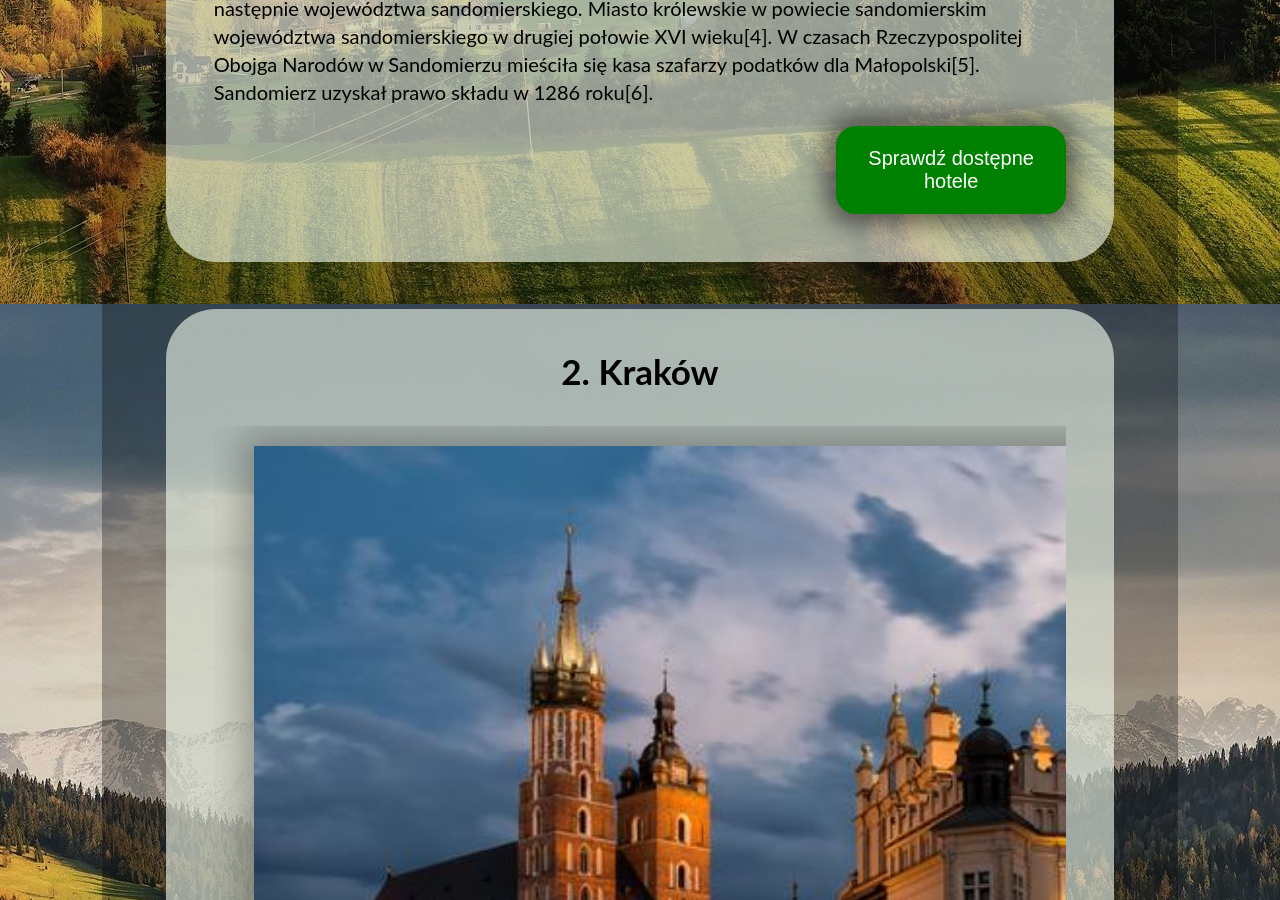
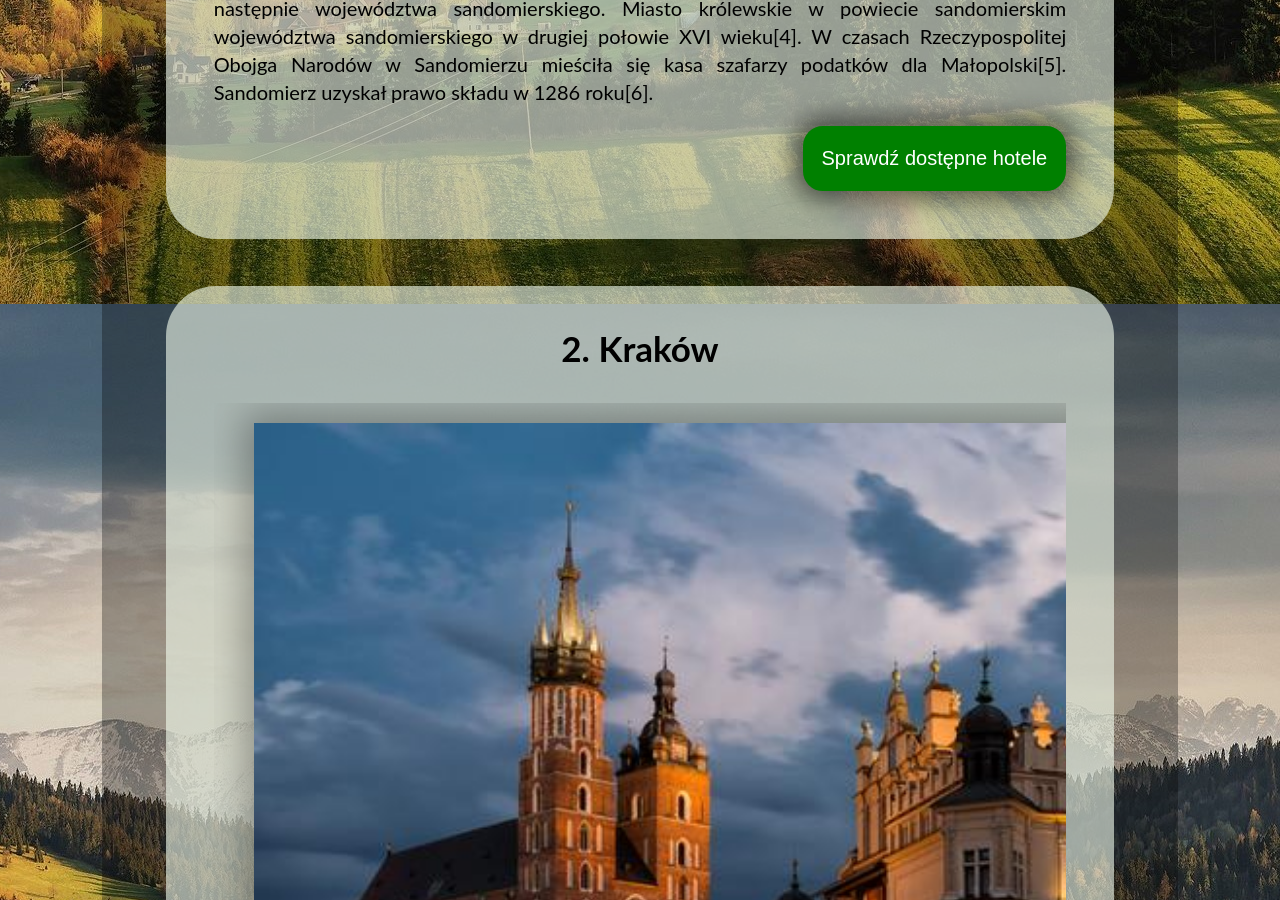
Before and after one commit to adamjagielka/najpiekniejszepolskiemiasta, a website: page index.html in a window 1280 px wide. Shown: the part 1900-2800 px from the top of the page. Drawn offline with Linux system fonts and the light colour scheme.

Commit message:
Add files via upload
"justify" article

```diff
--- a/index.html
+++ b/index.html
@@ -78,6 +78,7 @@
 			margin-bottom: 5%;
 			background: rgba(0, 0, 0, 0.3);
 			font-size: 20px;
+
 		}
 
 
@@ -89,6 +90,7 @@
 			padding-bottom: 5%;
 			padding-top: 1%;
 			border-radius: 50px;
+
 
 		}
 
@@ -122,7 +124,8 @@
 
 
 		article {
-			text-align: left;
+
+			text-align: justify;
 		}
 
 		h2 {
@@ -238,7 +241,8 @@
 		}
 
 		button {
-			margin-left: 73%;
+
+
 			font-size: 1em;
 			background-color: green;
 			color: #fff;
@@ -267,9 +271,10 @@
 			display: block;
 		}
 
-		#przycisk {
-			position: sticky;
-			left: 800px;
+		.przycisk {
+			margin: auto;
+			text-align: right;
+
 		}
 	</style>
 
@@ -373,7 +378,7 @@
 				<a
 					href="https://travelist.pl/search/channel:c13/dates:/price:0,1000/sortType:/tags:city370/rooms:[2,[]]/page:1?MWID=TRA_PL_MAG_TRA_0000_NON_0000_ART_RAN_0_M12 _PHOT_CHN_20201113_13-11-20&noleadrequired=on#query=sandomierz">
 
-					<button class="grow_box">Sprawdź dostępne hotele</button>
+					<button type="button" class="grow_box">Sprawdź dostępne hotele</button>
 				</a>
 			</div>
 
```
